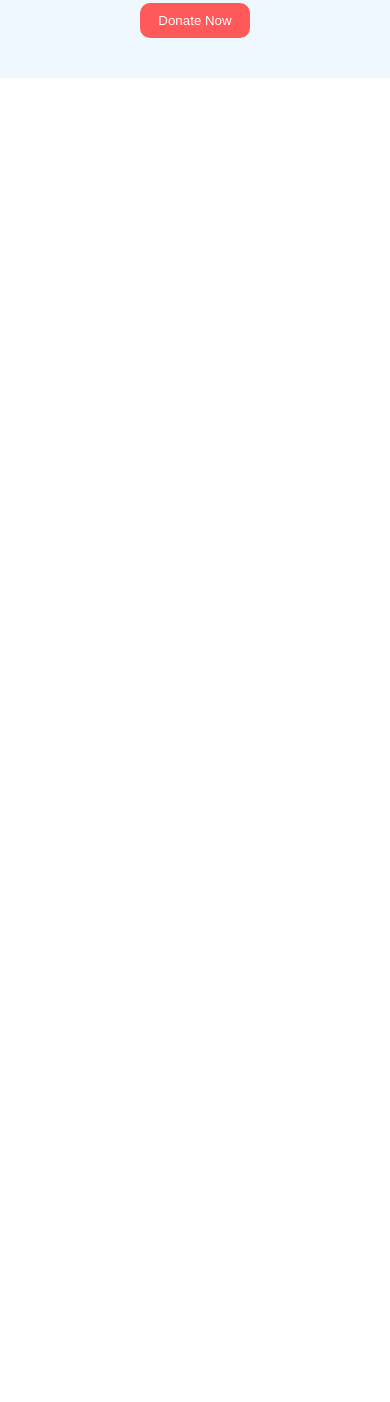
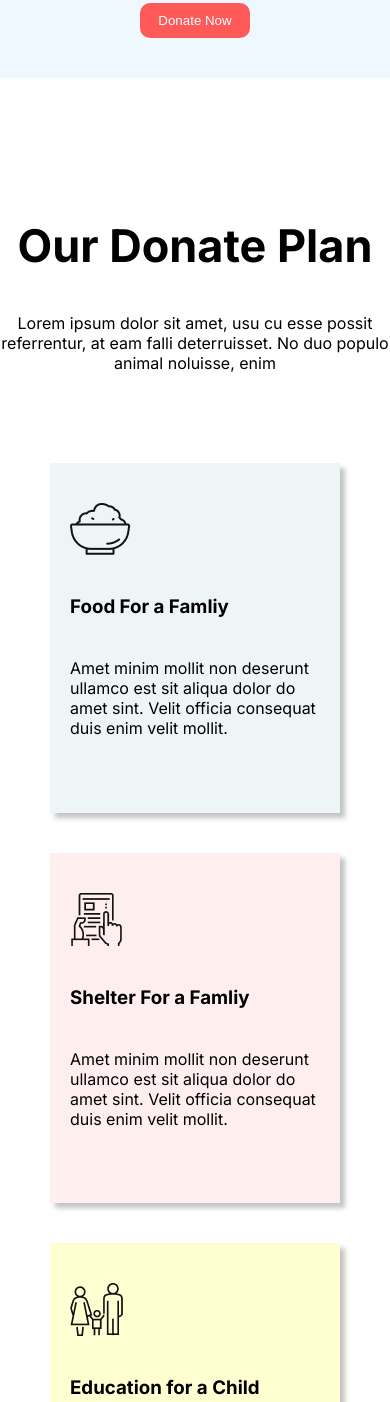
Before and after one commit to sakib404-hub/Donate-today-landing-page, a plain HTML site: page index.html in a window 390 px wide. Shown: the part 1884-3286 px from the top of the page. Before the commit the page ends 2102 px from the top, so only its background shows below. Drawn offline with Linux system fonts and the light colour scheme.

Commit message:
added responsiveness

```diff
--- a/index.html
+++ b/index.html
@@ -48,6 +48,39 @@
         <div class="horizontal"></div>
         <button class="btn-primary">Donate Now</button>
       </section>
+      <section class="our-donate-plan">
+        <h3 class="donate-today-title">Our Donate Plan</h3>
+        <p class="donate-today-description">
+          Lorem ipsum dolor sit amet, usu cu esse possit referrentur, at eam
+          falli deterruisset. No duo populo animal noluisse, enim
+        </p>
+        <div class="donate-container">
+          <div class="container">
+            <img src="photos/icon/food.png" alt="" />
+            <h3>Food For a Famliy</h3>
+            <p>
+              Amet minim mollit non deserunt ullamco est sit aliqua dolor do
+              amet sint. Velit officia consequat duis enim velit mollit.
+            </p>
+          </div>
+          <div class="container cn-2">
+            <img src="photos/icon/Frame-1.png" alt="" />
+            <h3>Shelter For a Famliy</h3>
+            <p>
+              Amet minim mollit non deserunt ullamco est sit aliqua dolor do
+              amet sint. Velit officia consequat duis enim velit mollit.
+            </p>
+          </div>
+          <div class="container cn-3">
+            <img src="photos/icon/shelter.png" alt="" />
+            <h3>Education for a Child</h3>
+            <p>
+              Amet minim mollit non deserunt ullamco est sit aliqua dolor do
+              amet sint. Velit officia consequat duis enim velit mollit.
+            </p>
+          </div>
+        </div>
+      </section>
     </main>
     <footer></footer>
   </body>
--- a/style.css
+++ b/style.css
@@ -111,8 +111,56 @@
     width: 100%;
     border-bottom: 2px solid #707070;
 }
+
+/* Donate-paln  */
+.our-donate-plan{
+    max-width: 1140px;
+    height: auto;
+    /* border: 2px solid black; */
+    margin: 140px auto 140px;
+    display: flex;
+    flex-direction: column;
+    align-items: center;
+    justify-content: center;
+    gap: 40px;
+}
+.donate-today-description{
+    max-width: 600px;
+    height: auto;
+    text-align: center;
+    display: grid;
+}
+.container{
+    min-height: 350px;
+    max-width: 360px;
+    /* border: 2px solid black; */
+    padding: 40px 20px;
+    display: flex;
+    flex-direction: column;
+    align-items: start;
+    gap: 40px;
+    background-color: rgba(79, 157, 166, 0.1);
+    box-shadow: 5px 5px 5px rgba(0, 0, 0, 0.24);
+}
+.donate-container{
+    display: grid;
+    grid-template-columns: repeat(3, 1fr);
+    gap: 40px;
+    padding: 50px;
+}
+.cn-2{
+    background-color: rgba(255, 89, 89, 0.1);
+}
+.cn-3{
+    background-color: rgba(255, 255, 0, 0.178);
+}
+
+/* Responsive  */
 @media screen and (max-width:576px){
     .donation-quantity-container{
+        grid-template-columns: repeat(1, 1fr);
+    }
+    .donate-container{
         grid-template-columns: repeat(1, 1fr);
     }
 }
@@ -121,6 +169,9 @@
     .donation-quantity-container{
         grid-template-columns: repeat(3, 1fr);
     }
+    .donate-container{
+        grid-template-columns: repeat(2, 1fr);
+    }
     .donation-quantity-container{
         justify-items: center;
     }
```
